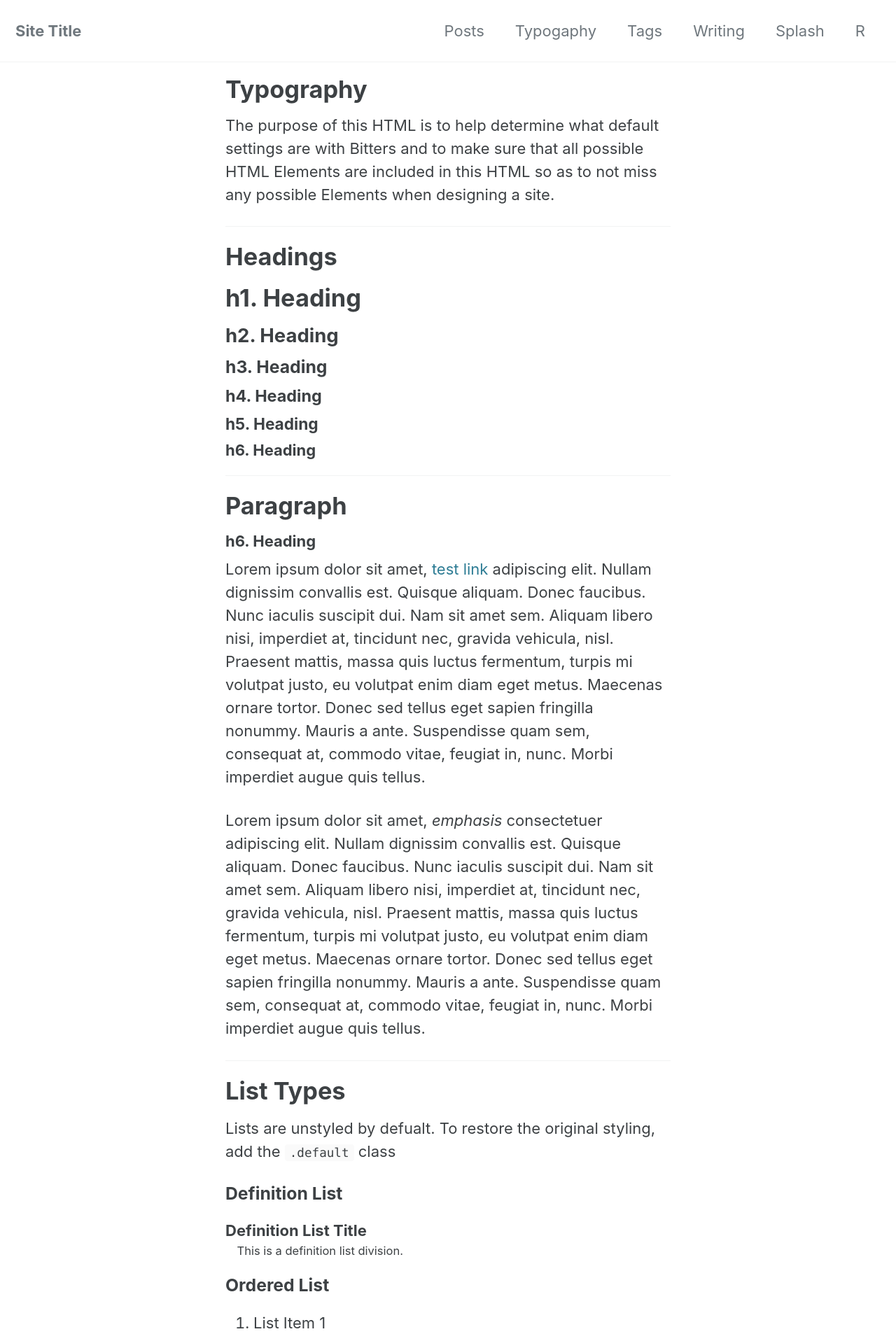
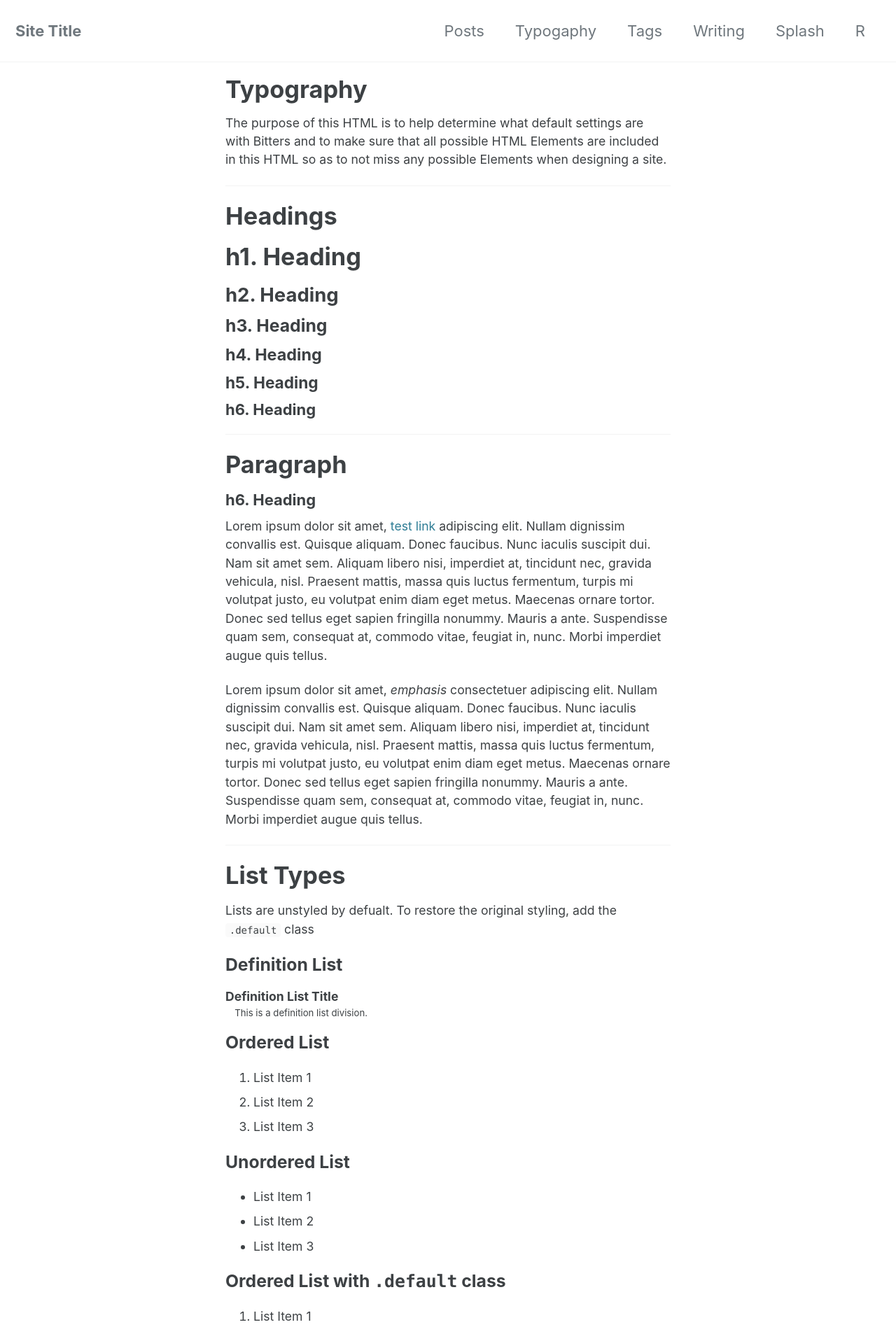
Before and after one commit to anantjoshi97/website, a Jekyll site: the page built from _pages/typography.md, in a window 1280 px wide. Shown: the top 1906 px of the page at 70% size. Built offline with Jekyll 4.4.1, drawn with Linux system fonts in a browser that asks for light colours; cached includes are drawn as plain includes.

Commit message:
Updated font size

```diff
--- a/_sass/minimal-mistakes/_page.scss
+++ b/_sass/minimal-mistakes/_page.scss
@@ -102,6 +102,7 @@ body {
 
 		&:hover .header-link {
 			opacity: 1;
+			text-decoration: underline;
 		}
 	}
 
@@ -109,7 +110,7 @@ body {
   li,
   dl {
     /*font-size: 1em;*/
-    font-size: 1em
+    font-size: 0.8em;
   }
 
   /* paragraph indents */
```
